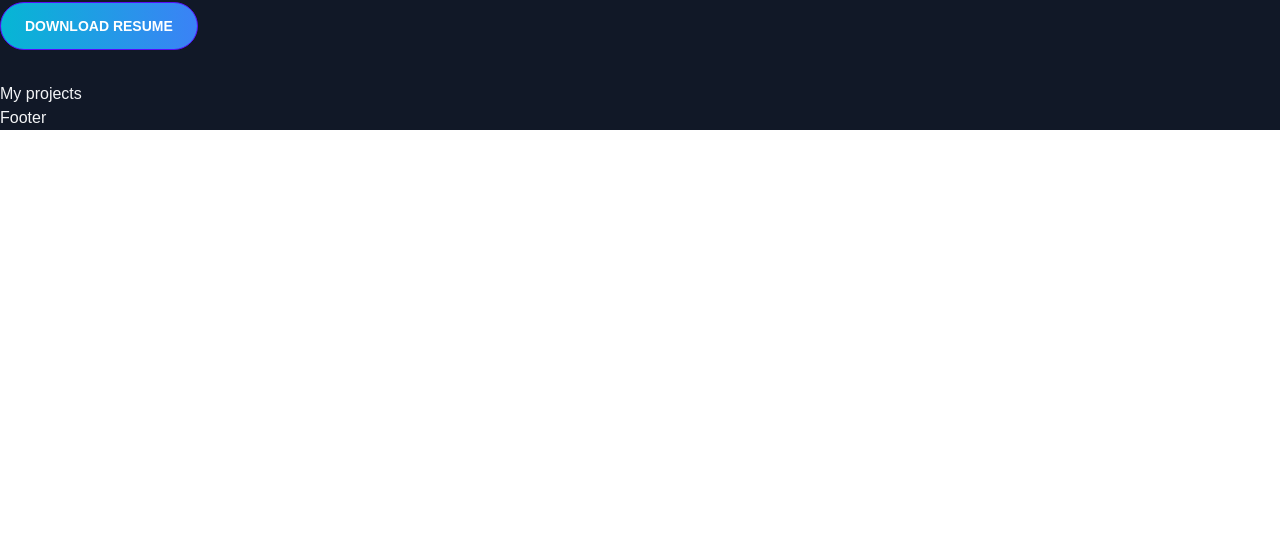
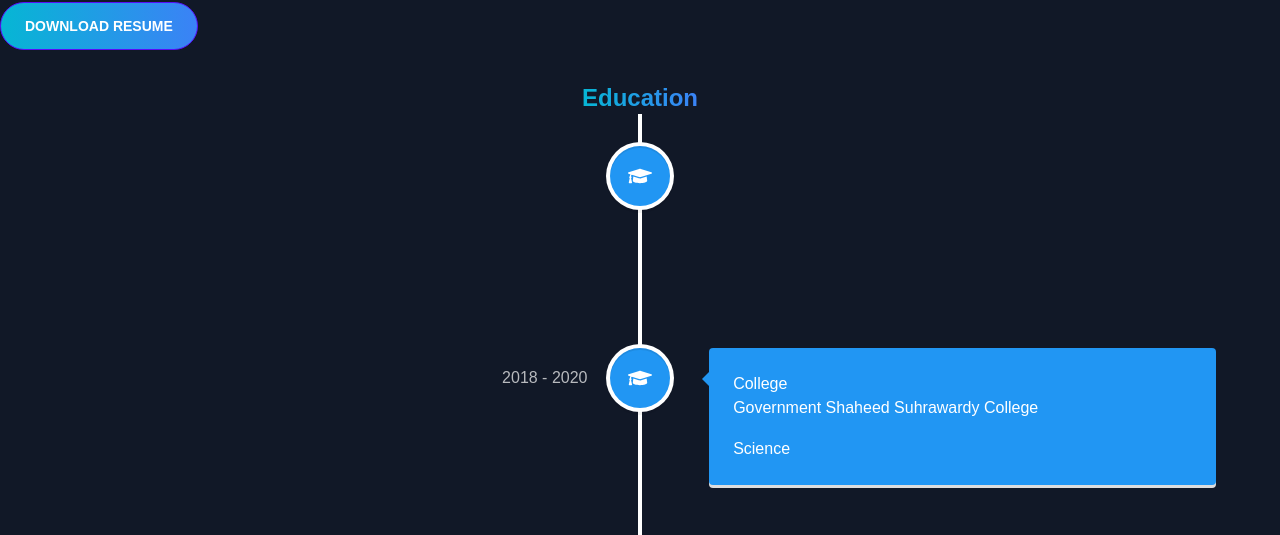
Before and after one commit to BayajidAlam/portfolio2.0, a React (Create React App) app: page / in a window 1280 px wide. Shown: the part 362-897 px from the top of the page. Before the commit the page ends 800 px from the top, so only its background shows below. Built offline with nearby package versions, Linux system fonts and the light colour scheme.

Commit message:
education section added

```diff
--- a/package.json
+++ b/package.json
@@ -16,6 +16,7 @@
     "react-scripts": "5.0.1",
     "react-scroll": "^1.8.9",
     "react-type-animation": "^3.0.1",
+    "react-vertical-timeline-component": "^3.6.0",
     "semantic-ui-css": "^2.5.0",
     "semantic-ui-react": "^2.1.4",
     "web-vitals": "^2.1.4"
--- a/src/Pages/Home/Home.js
+++ b/src/Pages/Home/Home.js
@@ -1,11 +1,11 @@
 import React from "react";
 import { TypeAnimation } from "react-type-animation";
 import profilePic from "../../assets/Bayajid.jpg";
-import AboutMe from "../../components/AboutMe/AboutMe";
 import Education from "../../components/Education/Education";
 import Skills from "../../components/Skills/Skills";
 import Projects from "../../components/Projects/Projects";
 import Contact from "../../components/Contact/Contact";
+import './Home.css';
 
 const Home = () => {
   const handleDwonloadResume = () => {};
@@ -57,9 +57,7 @@ const Home = () => {
             />
           </div>
         </div>
-      </section>
-      <section>
-        <AboutMe />
+
       </section>
 
       <section>
--- a/src/components/AboutMe/AboutMe.js
+++ b/src/components/AboutMe/AboutMe.js
@@ -2,7 +2,7 @@ import React from 'react';
 
 const AboutMe = () => {
   return (
-    <div>
+    <div id='about'>
 
     </div>
   );
--- a/src/components/Education/Education.js
+++ b/src/components/Education/Education.js
@@ -1,8 +1,62 @@
-import React from 'react';
+import React from "react";
+import { VerticalTimeline, VerticalTimelineElement }  from 'react-vertical-timeline-component';
+import 'react-vertical-timeline-component/style.min.css';
+import { FaGraduationCap } from 'react-icons/fa';
 
 const Education = () => {
   return (
-    <div>
+    <div id="education">
+      <div className="flex justify-center items-center">
+        {/* <hr className="w-40 mr-2" /> */}
+        <span className="text-2xl  font-bold text-transparent bg-clip-text bg-gradient-to-r from-cyan-500 to-blue-500">Education</span>
+        {/* <hr className="w-40 ml-2" /> */}
+      </div>
+
+    <VerticalTimeline>
+    <VerticalTimelineElement
+    className="vertical-timeline-element--work"
+    contentStyle={{ background: 'rgb(33, 150, 243)', color: '#fff' }}
+    contentArrowStyle={{ borderRight: '7px solid  rgb(33, 150, 243)' }}
+    date="2021 - present"
+    iconStyle={{ background: 'rgb(33, 150, 243)', color: '#fff' }}
+    icon={<FaGraduationCap/>}
+  >
+    <h3 className="vertical-timeline-element-title">University</h3>
+    <h4 className="vertical-timeline-element-subtitle">CCN University of Science & Technology</h4>
+    <p>
+    BSC in Computer Science And Engineering(CSE)
+    </p>
+  </VerticalTimelineElement>
+
+    <VerticalTimelineElement
+    className="vertical-timeline-element--work"
+    contentStyle={{ background: 'rgb(33, 150, 243)', color: '#fff' }}
+    contentArrowStyle={{ borderRight: '7px solid  rgb(33, 150, 243)' }}
+    date="2018 - 2020"
+    iconStyle={{ background: 'rgb(33, 150, 243)', color: '#fff' }}
+    icon={<FaGraduationCap/>}
+  >
+    <h3 className="vertical-timeline-element-title">College</h3>
+    <h4 className="vertical-timeline-element-subtitle">Government Shaheed Suhrawardy College</h4>
+    <p>
+    Science
+    </p>
+  </VerticalTimelineElement>
+    <VerticalTimelineElement
+    className="vertical-timeline-element--work"
+    contentStyle={{ background: 'rgb(33, 150, 243)', color: '#fff' }}
+    contentArrowStyle={{ borderRight: '7px solid  rgb(33, 150, 243)' }}
+    date="2016 - 2018"
+    iconStyle={{ background: 'rgb(33, 150, 243)', color: '#fff' }}
+    icon={<FaGraduationCap/>}
+  >
+    <h3 className="vertical-timeline-element-title">SSC</h3>
+    <h4 className="vertical-timeline-element-subtitle">Iqra Model School</h4>
+    <p>
+    Science
+    </p>
+  </VerticalTimelineElement>
+    </VerticalTimeline>
 
     </div>
   );
```
Also changed, not shown: src/Pages/Home/Home.css (added), src/assets/student.png (added), 1 other file (tests, documents, lock files or other folders).
